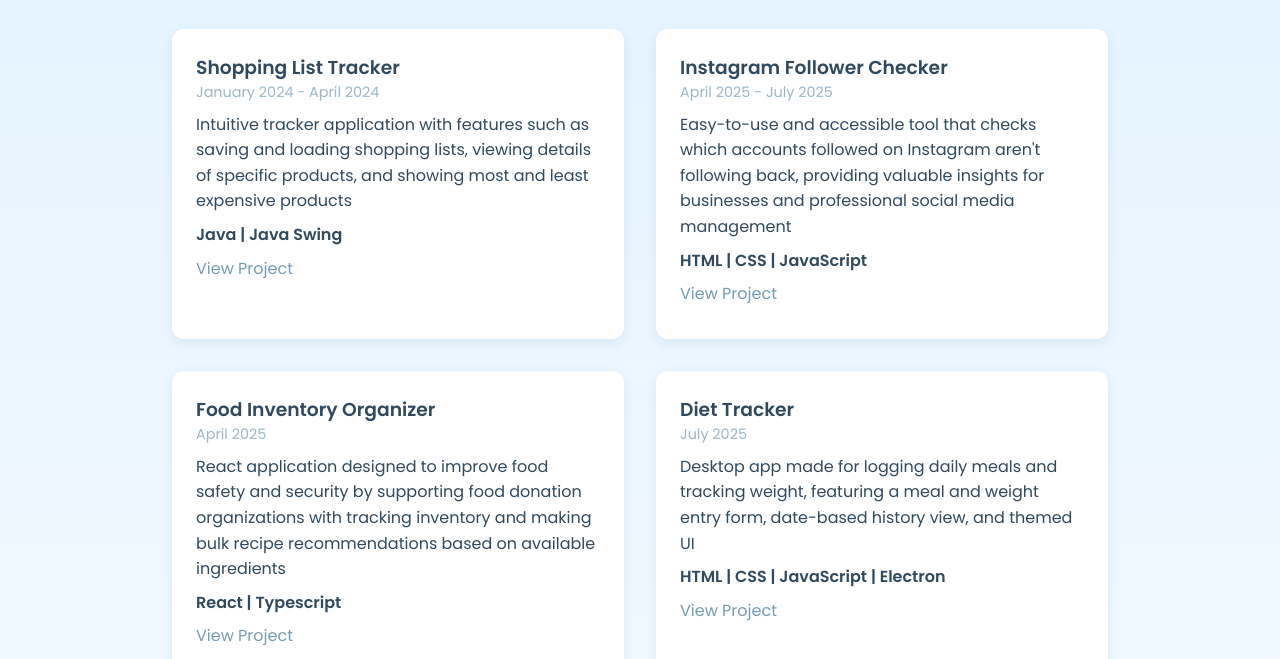
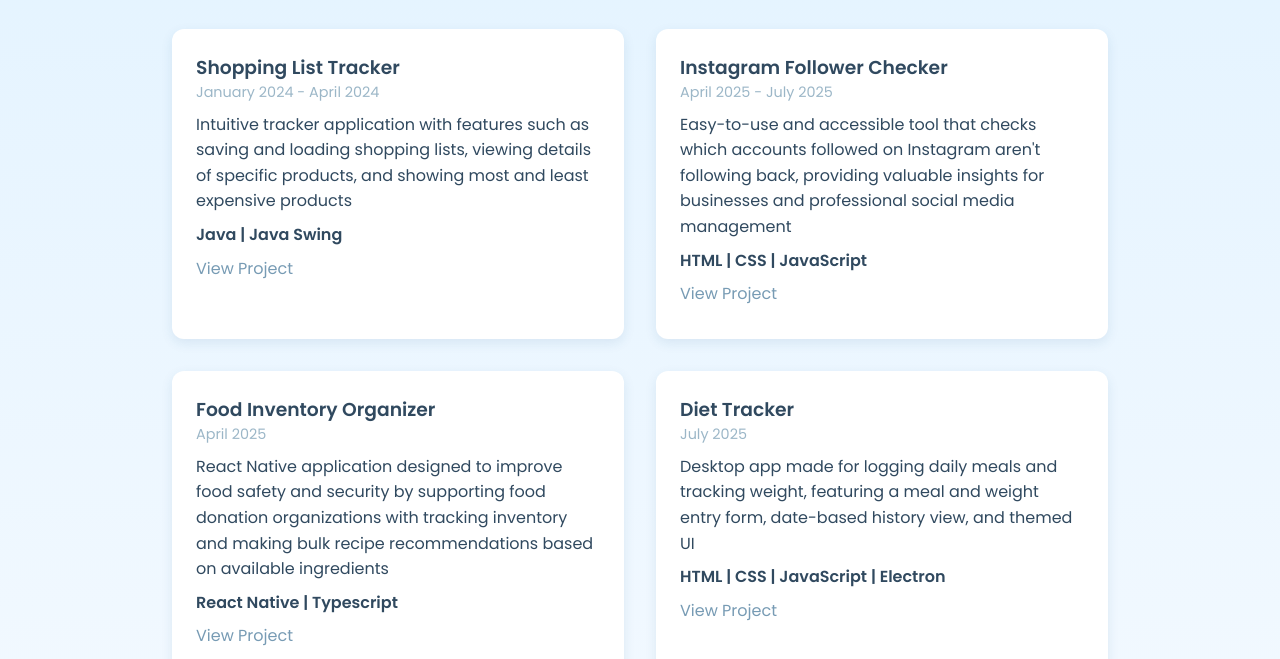
Before and after one commit to caiwwei/personal-website, a website: page projects.html in a window 1280 px wide. Shown: the part 293-952 px from the top of the page. Drawn offline with Linux system fonts and the light colour scheme.

Commit message:
edited projects again

```diff
--- a/projects.html
+++ b/projects.html
@@ -41,8 +41,8 @@
         <div class="project-card">
       <h3>Food Inventory Organizer</h3>
         <p class="project-date">April 2025</p>
-      <p>React application designed to improve food safety and security by supporting food donation organizations with tracking inventory and making bulk recipe recommendations based on available ingredients</p>
-       <p class="language">React | Typescript</p>
+      <p>React Native application designed to improve food safety and security by supporting food donation organizations with tracking inventory and making bulk recipe recommendations based on available ingredients</p>
+       <p class="language">React Native | Typescript</p>
       <p><a href="https://github.com/ultimate-patronum/SecondBite" target="_blank">View Project</a></p>
     </div>
     <div class="project-card">
```
